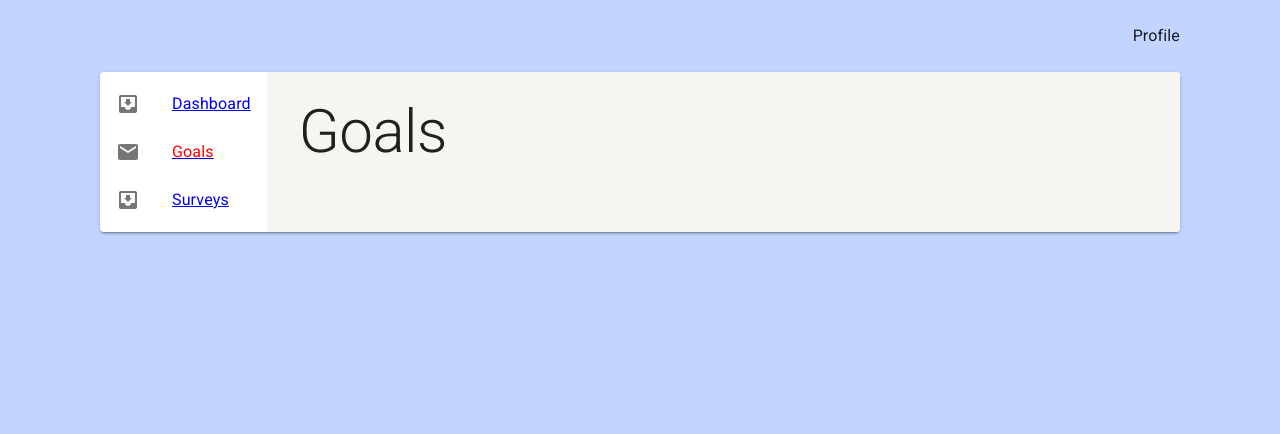
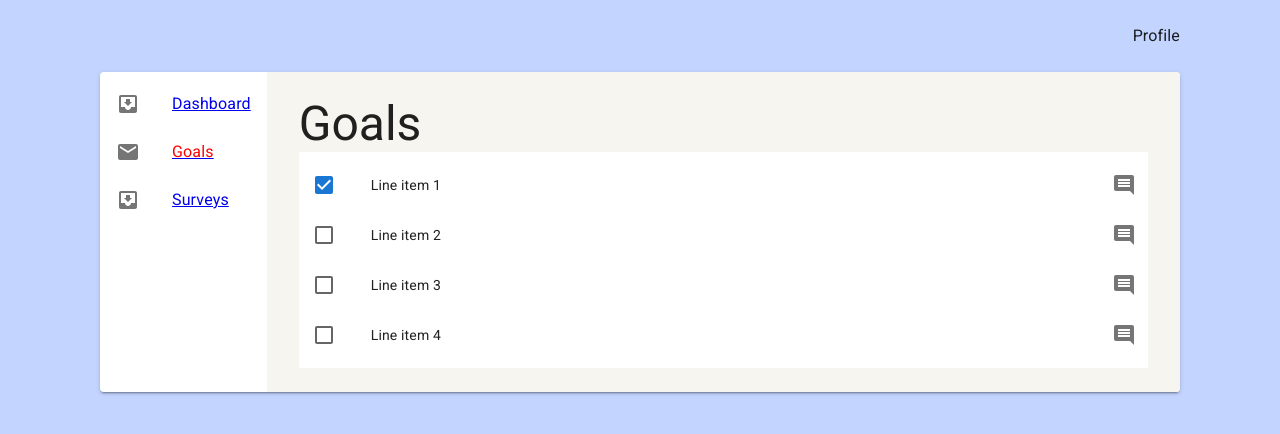
Before and after one commit to klauskpm/my-turborepo, a React (Create React App) app in the folder apps/testing-react/: page /goals in a window 1280 px wide. Shown: the top 434 px of the page. Built offline with nearby package versions, Linux system fonts and the light colour scheme.

Commit message:
feat(testing-react): create base for Goals and GoalsList

```diff
--- a/apps/testing-react/src/routes/Goals.tsx
+++ b/apps/testing-react/src/routes/Goals.tsx
@@ -1,8 +1,72 @@
-import React from 'react';
-import { Typography } from '@mui/material';
+import React, { useState } from 'react';
+import {
+  Checkbox,
+  IconButton,
+  List,
+  ListItem,
+  ListItemButton,
+  ListItemIcon,
+  ListItemText,
+  Typography
+} from '@mui/material';
+import CommentIcon from '@mui/icons-material/Comment';
+
+const styles = {
+  list: {
+    width: '100%',
+    backgroundColor: 'background.paper'
+  }
+};
 
 export function Goals() {
+  const [checked, setChecked] = useState([0]);
+
+  const handleToggle = (value: number) => () => {
+    const currentIndex = checked.indexOf(value);
+    const newChecked = [...checked];
+
+    if (currentIndex === -1) {
+      newChecked.push(value);
+    } else {
+      newChecked.splice(currentIndex, 1);
+    }
+
+    setChecked(newChecked);
+  };
+
   return (
-    <Typography variant='h2'>Goals</Typography>
+    <>
+      <Typography variant='h3'>Goals</Typography>
+      <List sx={styles.list}>
+        {[0, 1, 2, 3].map((value) => {
+          const labelId = `checkbox-list-label-${value}`;
+
+          return (
+            <ListItem
+              key={value}
+              secondaryAction={
+                <IconButton edge="end" aria-label="comments">
+                  <CommentIcon />
+                </IconButton>
+              }
+              disablePadding
+            >
+              <ListItemButton role={undefined} onClick={handleToggle(value)} dense>
+                <ListItemIcon>
+                  <Checkbox
+                    edge="start"
+                    checked={checked.indexOf(value) !== -1}
+                    tabIndex={-1}
+                    disableRipple
+                    inputProps={{ 'aria-labelledby': labelId }}
+                  />
+                </ListItemIcon>
+                <ListItemText id={labelId} primary={`Line item ${value + 1}`} />
+              </ListItemButton>
+            </ListItem>
+          );
+        })}
+      </List>
+    </>
   )
 }
--- a/apps/testing-react/src/ui/GoalsList.tsx
+++ b/apps/testing-react/src/ui/GoalsList.tsx
@@ -1,9 +1,40 @@
-import { Paper, Typography } from '@mui/material';
+import {
+  List,
+  ListItem,
+  ListItemButton,
+  ListItemText,
+  Paper, Typography
+} from '@mui/material';
+
+const styles = {
+  container: {
+    padding: '16px 24px',
+    width: '100%'
+  },
+  list: {
+    width: '100%',
+    backgroundColor: 'background.paper'
+  }
+};
 
 export function GoalsList() {
+
   return (
-    <Paper elevation={2}>
-      <Typography variant='body1'>Goals List</Typography>
+    <Paper elevation={2} sx={styles.container}>
+      <Typography variant='h5'>Your goals</Typography>
+      <List sx={styles.list}>
+        {[0, 1, 2, 3].map((value) => {
+          const labelId = `checkbox-list-label-${value}`;
+
+          return (
+            <ListItem key={value} disablePadding>
+              <ListItemButton role={undefined} dense>
+                <ListItemText id={labelId} primary={`Line item ${value + 1}`} />
+              </ListItemButton>
+            </ListItem>
+          );
+        })}
+      </List>
     </Paper>
   )
 }
```
